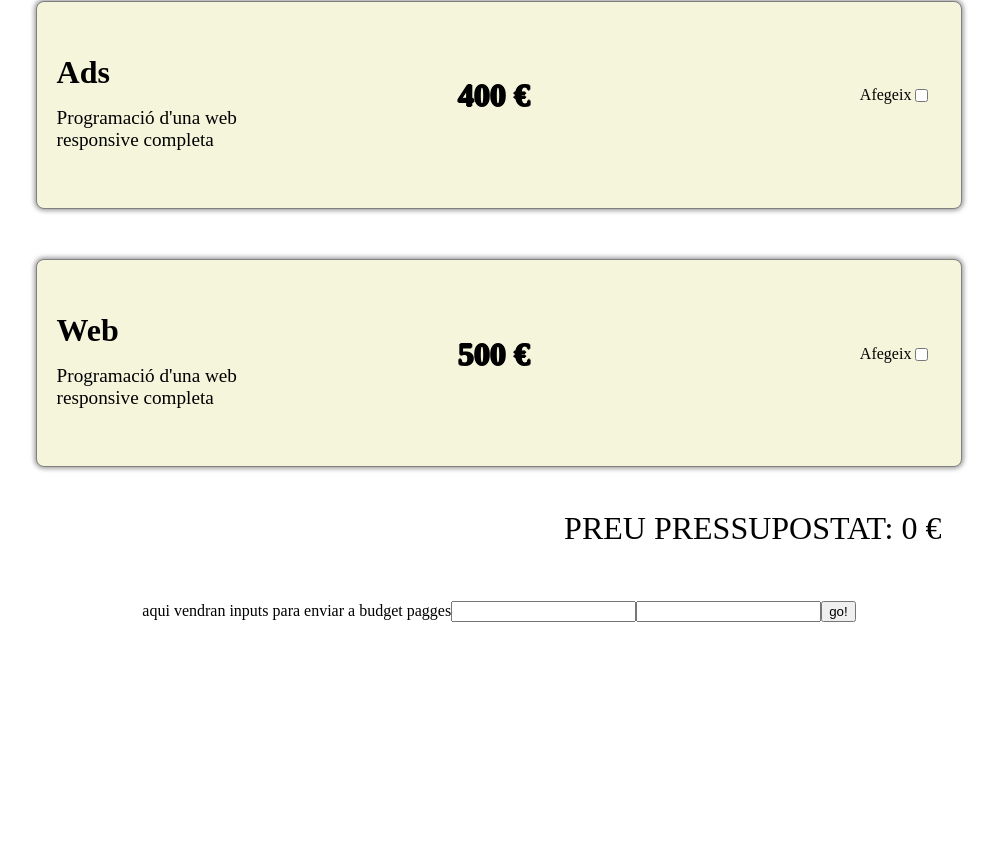
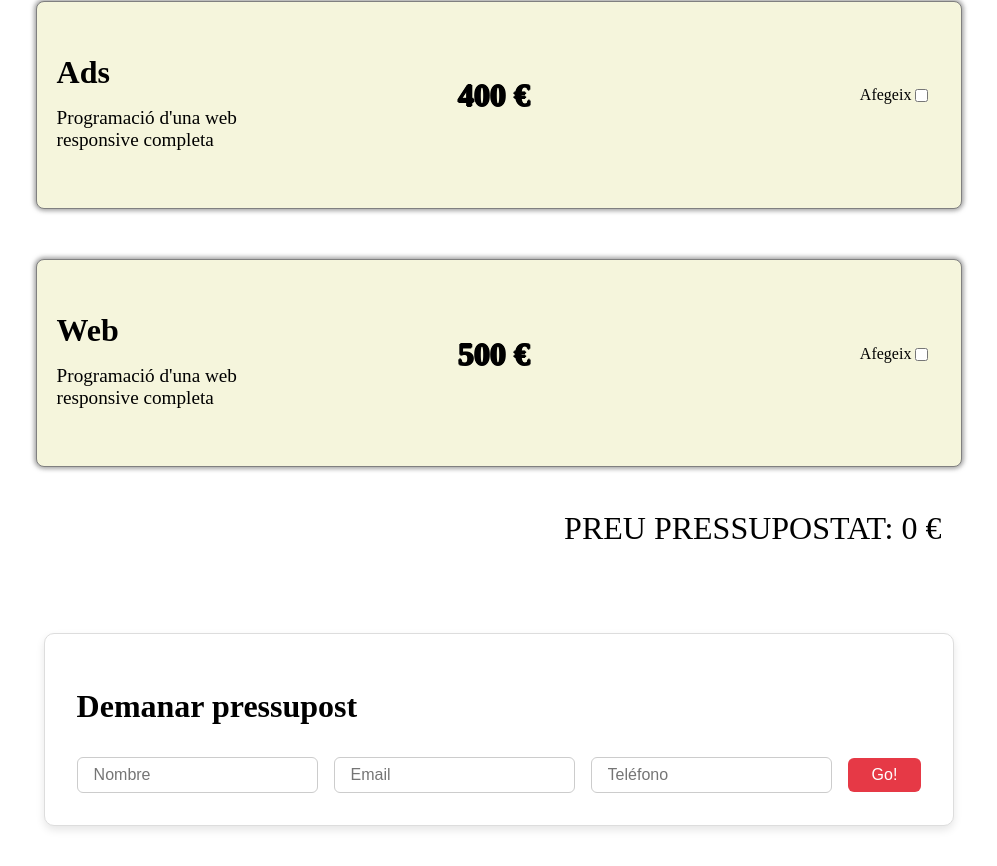
Before and after one commit to MSG-DEVELOPER/ITACADEMY-S6-REACT_EXTENSION_BASIC, a React (Vite) app: page /Shop in a window 1280 px wide. Shown: the part 629-1495 px from the top of the page, without its empty margins (141-1138 px from the left). Before the commit the page ends 1259 px from the top, so only its background shows below. Built offline with nearby package versions, Linux system fonts and the light colour scheme.

Commit message:
basic layout and styles for the form

```diff
--- a/src/App.tsx
+++ b/src/App.tsx
@@ -2,7 +2,6 @@ import {Routes,Route} from 'react-router-dom'
 import "./App.css";
 import Home from "./pages/Home/Home.tsx";
 import Shop from './pages/Shop/Shop.tsx';
-import Budget from './pages/Budget/Budget.tsx'
 import Navbar from './components/Navbar/Navbar.tsx';
 
 function App() {
@@ -12,7 +11,7 @@ function App() {
       <Routes>
          <Route path="/" element= {<Home/>}/>
          <Route path="/Shop" element={<Shop/>}/>
-         <Route path="/Budget" element={<Budget/>}/>
+
       </Routes>
 
 
--- a/src/components/Form/Form.style.tsx
+++ b/src/components/Form/Form.style.tsx
@@ -0,0 +1,40 @@
+import styled from "styled-components";
+
+export const CardContainer = styled.div`
+  padding: 2rem;
+  border: 1px solid #ddd;
+  border-radius: 10px;
+  box-shadow: 0 4px 8px rgba(0, 0, 0, 0.1);
+  background-color: white;
+ margin: 2rem auto;
+`;
+
+export const FormContainer = styled.div`
+  display: flex;
+  gap: 1rem;
+  align-items: center;
+  justify-content: flex-start;
+  margin-top: 2rem;
+`;
+
+export const Input = styled.input`
+  padding: 0.5rem 1rem;
+  font-size: 1rem;
+  border: 1px solid #ccc;
+  border-radius: 6px;
+  flex: 1;
+`;
+
+export const RedButton = styled.button`
+  padding: 0.5rem 1.5rem;
+  background-color: #e63946;
+  color: white;
+  border: none;
+  border-radius: 6px;
+  font-size: 1rem;
+  cursor: pointer;
+
+  &:hover {
+    background-color: #d62839;
+  }
+`;
--- a/src/components/Form/Form.tsx
+++ b/src/components/Form/Form.tsx
@@ -1,28 +1,34 @@
-import { useContext } from "react"
-import { ContextTotalItems, ContextTotalPrice } from "../ServicesBox/ServicesBox"
-import BudgetCard from "../BudgetCard/BudgetCard";
-
+import { useContext } from "react";
+import {
+  ContextTotalItems,
+  ContextTotalPrice,
+} from "../ServicesBox/ServicesBox";
+import {
+  CardContainer,
+  FormContainer,
+  Input,
+  RedButton,
+} from "./Form.style";
 
 function Form() {
-const total = useContext(ContextTotalPrice);
-const totalItems = useContext(ContextTotalItems)
+  const total = useContext(ContextTotalPrice);
+  const totalItems = useContext(ContextTotalItems);
 
-function addCardBudget(){
+  function addCardBudget() {
+    alert("Añadido a Mis Presupuestos " + (total + totalItems));
+  }
 
-alert("Añadido a Mis Presupuestos " + (total + totalItems));
-
+  return (
+    <CardContainer>
+      <h1>Demanar pressupost</h1>
+      <FormContainer>
+        <Input type="text" placeholder="Nombre" />
+        <Input type="text" placeholder="Email" />
+        <Input type="text" placeholder="Teléfono" />
+        <RedButton onClick={addCardBudget}>Go!</RedButton>
+      </FormContainer>
+    </CardContainer>
+  );
 }
 
-
-  return (
-    <div>
-        aqui vendran inputs para enviar a budget pagges
-        <input type="text" />
-        <input type="text" />
-        <button onClick={addCardBudget}>go!</button>
-
-    </div>
-  )
-}
-
-export default Form
+export default Form;
--- a/src/components/Navbar/Navbar.tsx
+++ b/src/components/Navbar/Navbar.tsx
@@ -13,10 +13,6 @@ function Navbar() {
         {" "}
         <HomeImage src="/shop.png" alt="icono de una casa" />
       </Link>
-       <Link to="/Budget">
-        {" "}
-        <HomeImage src="/budget.png" alt="icono de una casa" />
-      </Link>
     </NavbarComponent>
   );
 }
--- a/src/components/ServicesBox/ServicesBox.tsx
+++ b/src/components/ServicesBox/ServicesBox.tsx
@@ -37,7 +37,7 @@ function ServicesBox() {
           <ContextSetTotalPrice.Provider value={setTotalPrice}>
             <ContextTotalPrice.Provider value={totalPrice}>
               <CardService service="Seo" description={Desc} price={300}>
-                bb
+
               </CardService>
               <CardService service="Ads" description={Desc} price={400} />
               <CardService service="Web" description={Desc} price={500}>
--- a/src/pages/Budget/Budget.tsx
+++ /dev/null
@@ -1,11 +0,0 @@
-
-function Budget() {
-  return (
-
-    <div>
-      <br /><br /><br /><br /><br /><br /><br /><br /><br /><br />Pagina Budgetsss
-    </div>
-  )
-}
-
-export default Budget
--- a/src/pages/Home/Home.style.tsx
+++ b/src/pages/Home/Home.style.tsx
@@ -10,11 +10,11 @@ height: 95vh;
 `
 
 export const Header =styled.header`
-background-image: url("/banner.jpg");
-height: 200px;
+background-image: url("/banner.png");
+height: 800px;
 background-size: cover;
 background-repeat: no-repeat;
-background-position: center;
+background-position:top;
 `
 
 export const Body = styled.section`
```
Also changed, not shown: src/components/BudgetCard/BudgetCard.tsx (deleted, +0 -8 lines), public/banner.png (added), src/components/BudgetCard/BudgetCard.style.tsx (deleted), src/pages/Budget/Budget.style.tsx (deleted).
